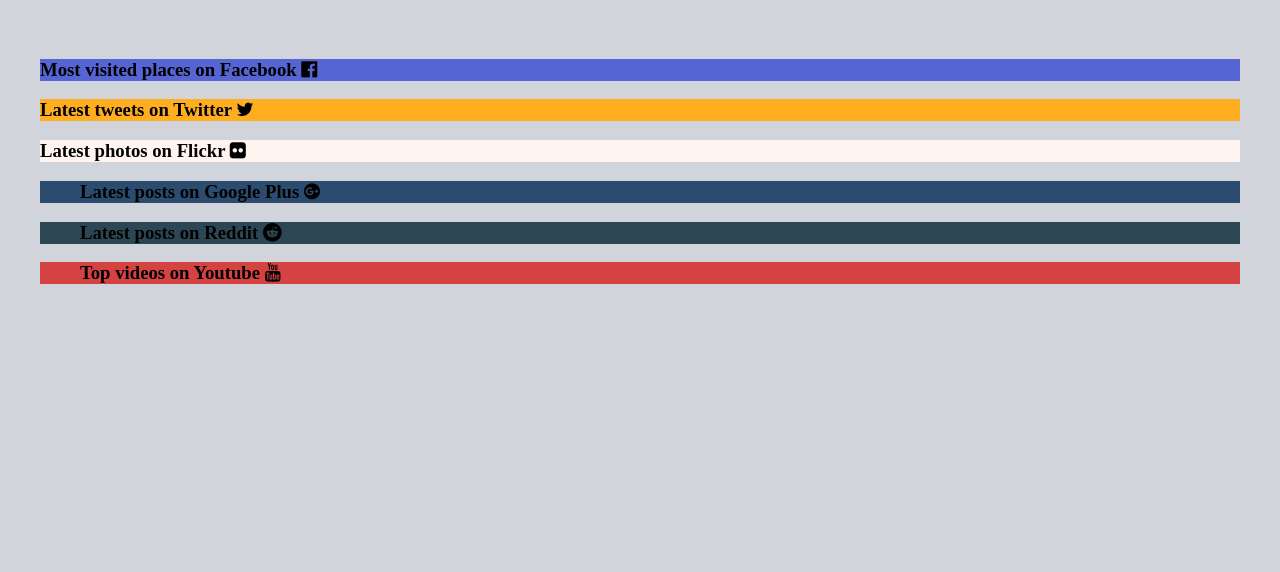
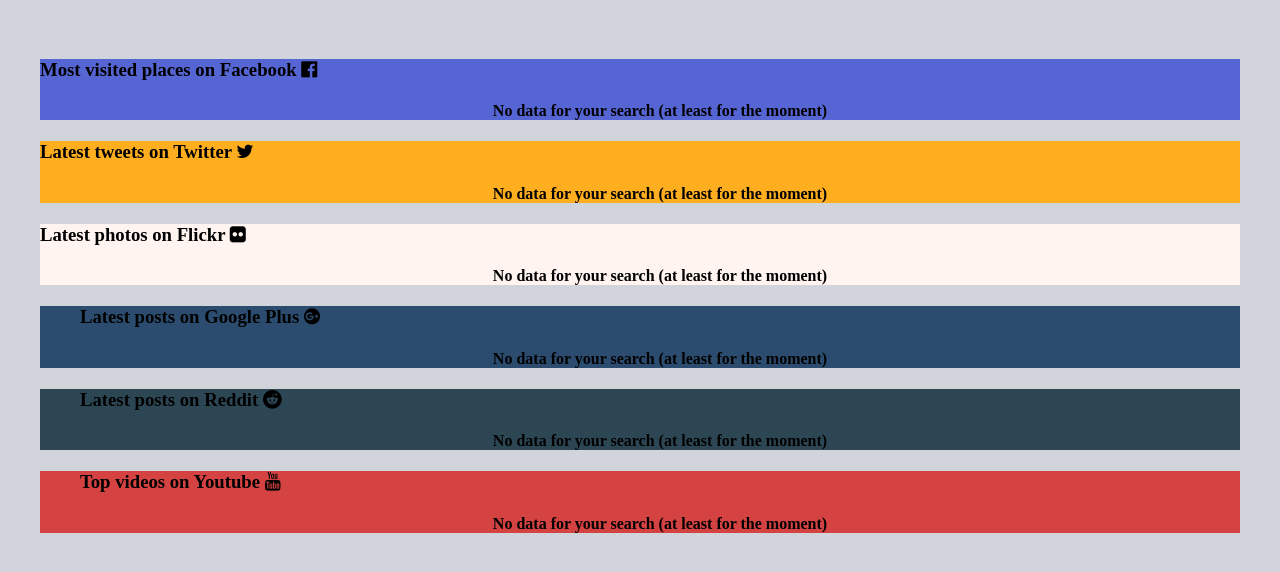
Before and after one commit to KNaiskes/mediaCrawler, a Flask app: template templates/results.html in a window 1280 px wide. Shown: the top 572 px of the page. Run offline with Flask 2, Linux system fonts and the light colour scheme; the template is opened without the code that fills it, so the values that code supplies are empty.

Commit message:
added message for when list of results is empty

```diff
--- a/templates/results.html
+++ b/templates/results.html
@@ -12,58 +12,87 @@
 		<div id="fb-results">
 		<h3> Most visited places on Facebook  <li class="fa fa-facebook-official"></li></h3>
 		<ol>
+		{% if fb[0] is defined %}
 		{% for f in fb %}
 		<li><h4><a href="{{f}}"target="_blank">{{f}}</a></h4></li>
 		{%endfor%}
+		{% else %}
+		<center><h4>No data for your search (at least for the moment)</h4></center>
+		{% endif %}
 		</ol>
 		</div>
 		</p>
+
 		<p>
 		<div id="twitter-results">
 		<h3> Latest tweets on Twitter <li class="fa fa-twitter"></li></h3>
 		<ol>
+		{% if tweets[0] is defined %}
 		{% for t in tweets %}
 		<li><h4><a href="{{t}}"target="_blank">{{t}}</a></h4></li>
 		{%endfor%}
+		{% else %}
+		<center><h4>No data for your search (at least for the moment)</h4></center>
+		{% endif %}
 		</ol>
 		</div>
 		</p>
+
 		<p>
 		<div id="flickr-results">
 		<h3>Latest photos on Flickr <li class="fa fa-flickr"></li></h3>
 		<ol>
+		{% if flickr[0] %}
 		{% for fl in flickr%}
 		<li><h4><a href="{{fl}}"target="_blank">{{fl}}</a></h4></li>
 		{%endfor%}
+		{% else %}
+		<center><h4>No data for your search (at least for the moment)</h4></center>
+		{% endif %}
 		</ol>
 		</div>
 		</p>
+
 		<p>
 		<div id="gplus-results">
 		<ol>
 		<h3>Latest posts on Google Plus <li class="fa fa-google-plus-official"></h3>
+		{% if gplus[0] is defined %}
 		{% for g in gplus %}
 		<li><h4><a href="{{g}}"target="_blank">{{g}}</a></h4></li>
 		{%endfor%}
+		{% else %}
+		<center><h4>No data for your search (at least for the moment)</h4></center>
+		{% endif %}
 		</div>
 		</p>
+
 		<p>
 		<div id="reddit-results">
 		<ol>
 		<h3>Latest posts on Reddit <li class="fa fa-reddit"></li></h3>
+		{% if reddit[0] is defined %}
 		{% for r in reddit %}
 		<li><h4><a href="{{r}}"target="_blank">{{r}}</a></h4></li>
 		{%endfor%}
+		{% else %}
+		<center><h4>No data for your search (at least for the moment)</h4></center>
+		{% endif %}
 		</ol>
 		</div>
 		</p>
+
 		<p>
 		<div id="youtube-results">
 		<ol>
 			<h3>Top videos on Youtube <li class="fa fa-youtube"></li></h3>
+		{% if youtube[0] %}
 		{% for yt in youtube %}
 		<li><h4><a href="{{yt}}"target="_blank">{{yt}}</a></h4></li>
 		{%endfor%}
+		{% else %}
+		<center><h4>No data for your search (at least for the moment)</h4></center>
+		{% endif %}
 		</ol>
 		</div>
 		</p>
```
